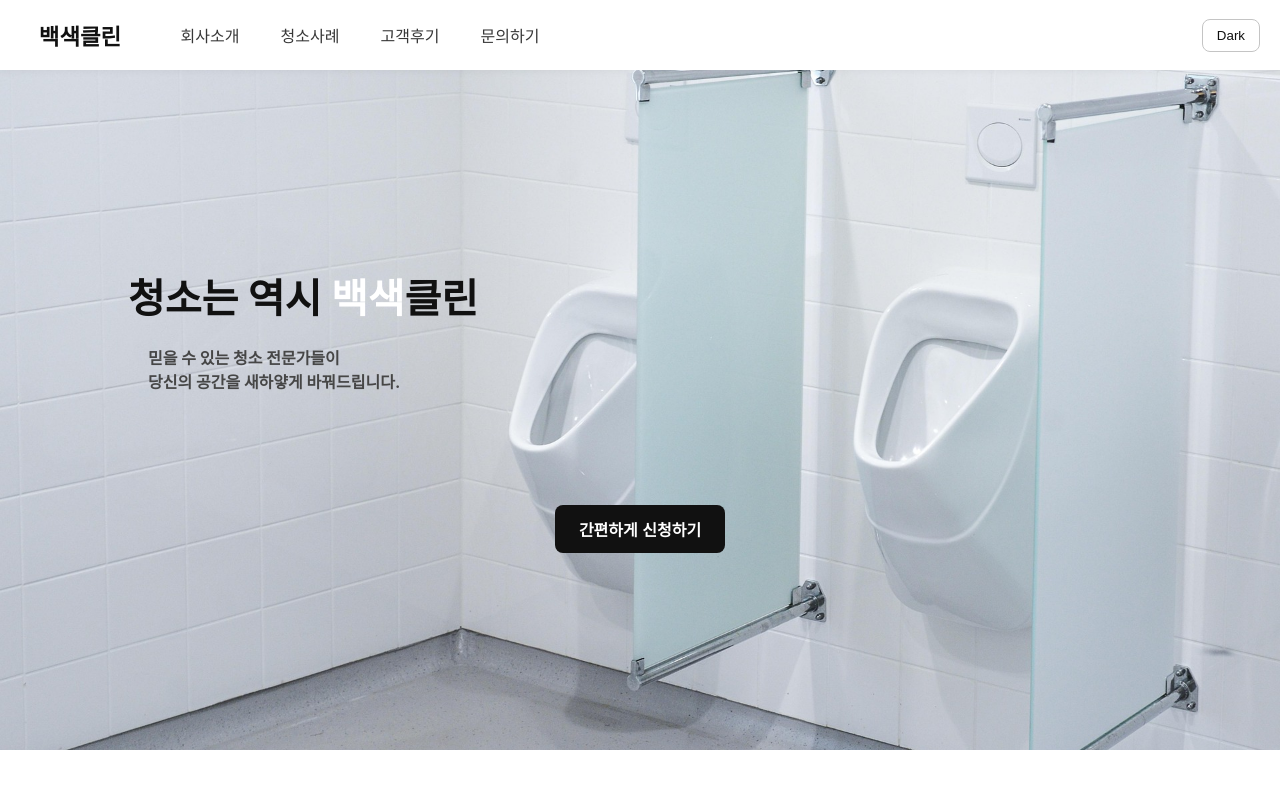
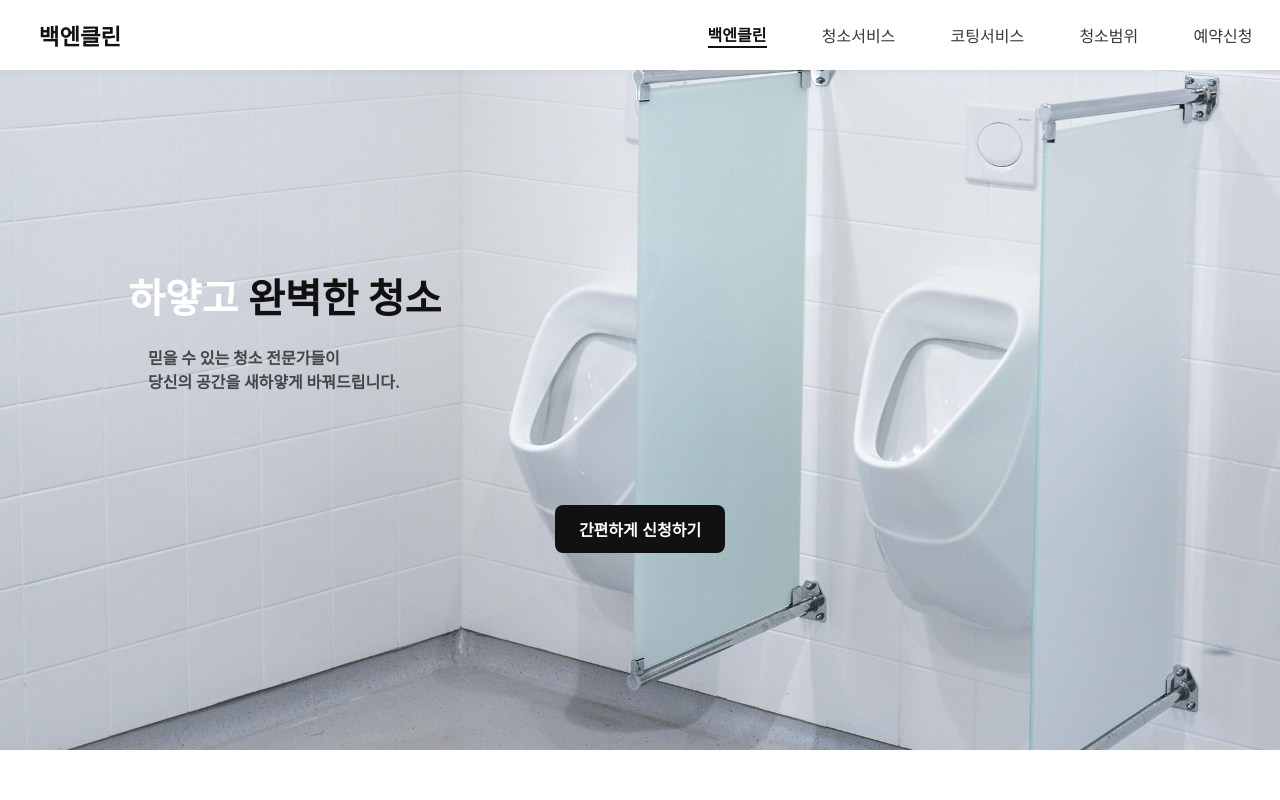
Before and after one commit to nownity/baeksaekclean, a React (Create React App) app: page / in a window 1280 px wide. Shown: the top 800 px of the page. Built offline with nearby package versions, Linux system fonts and the light colour scheme.

Commit message:
백엔클린으로 상호 변경

```diff
--- a/src/components/Header.jsx
+++ b/src/components/Header.jsx
@@ -11,6 +11,7 @@ const HeaderContainer = styled.header`
   z-index: 999;
   display: flex;
   align-items: center;
+  justify-content: space-between;
   box-shadow: 0 1px 8px rgba(0, 0, 0, 0.05);
   @media (max-width: 768px) {
     justify-content: center;
@@ -31,7 +32,7 @@ const Logo = styled.div`
 
 const Nav = styled.nav`
   display: flex;
-  width: 400px;
+  width: 600px;
   align-items: center;
   justify-content: space-around;
   @media (max-width: 768px) {
@@ -172,7 +173,7 @@ const Header = ({ currentSection, sectionRefs }) => {
   return (
     <HeaderContainer>
       <Logo onClick={() => window.scrollTo({ top: 0, behavior: "smooth" })}>
-        백색클린
+        백엔클린
       </Logo>
 
       <Hamburger onClick={() => setMenuOpen(true)} $show={!menuOpen}>
@@ -185,31 +186,37 @@ const Header = ({ currentSection, sectionRefs }) => {
             window.scrollTo({ top: 0, behavior: "smooth" }) & setMenuOpen(false)
           }
         >
-          백색클린
+          백엔클린
         </MLogo>
+        <NavItem
+          onClick={() => scrollToSection("hero")}
+          $active={currentSection === "hero"}
+        >
+          백엔클린
+        </NavItem>
         <NavItem
           onClick={() => scrollToSection("about")}
           $active={currentSection === "about"}
         >
-          회사소개
+          청소서비스
         </NavItem>
         <NavItem
           onClick={() => scrollToSection("sample")}
           $active={currentSection === "sample"}
         >
-          청소사례
+          코팅서비스
         </NavItem>
         <NavItem
           onClick={() => scrollToSection("info")}
           $active={currentSection === "info"}
         >
-          고객후기
+          청소범위
         </NavItem>
         <NavItem
           onClick={() => scrollToSection("contact")}
           $active={currentSection === "contact"}
         >
-          문의하기
+          예약신청
         </NavItem>
         <TextPhone>010-9508-6626</TextPhone>
         <TextEmail>baeksaekclaen@gmail.com</TextEmail>
--- a/src/pages/HeroSection.jsx
+++ b/src/pages/HeroSection.jsx
@@ -93,7 +93,7 @@ const HeroSection = ({ sectionRefs }) => {
       <Overlay />
       <TextSection>
         <Title {...fadeInTitle}>
-          청소는 역시 <WhiteText>백색</WhiteText>클린
+          <WhiteText>하얗고</WhiteText> 완벽한 청소
         </Title>
         <SubTitle {...fadeInSubTitle}>믿을 수 있는 청소 전문가들이</SubTitle>
         <SubTitle {...fadeInSubTitle}>
--- a/src/pages/MainPage.jsx
+++ b/src/pages/MainPage.jsx
@@ -22,26 +22,26 @@ const MainWrapper = styled.main`
   margin-top: 70px;
 `;
 
-const ThemeToggle = styled.button`
-  position: fixed;
-  top: 19px;
-  right: 20px;
-  padding: 8px 14px;
-  background-color: transparent;
-  color: ${({ theme }) => theme.text};
-  border: 1px solid ${({ theme }) => theme.togglebtn};
-  border-radius: 8px;
-  transition: all 0.3s ease-in-out;
-  cursor: pointer;
-  z-index: 1000;
+// const ThemeToggle = styled.button`
+//   position: fixed;
+//   top: 19px;
+//   right: 20px;
+//   padding: 8px 14px;
+//   background-color: transparent;
+//   color: ${({ theme }) => theme.text};
+//   border: 1px solid ${({ theme }) => theme.togglebtn};
+//   border-radius: 8px;
+//   transition: all 0.3s ease-in-out;
+//   cursor: pointer;
+//   z-index: 1000;
 
-  @media (max-width: 768px) {
-    right: auto;
-    top: auto;
-    left: 20px;
-    bottom: 20px;
-  }
-`;
+//   @media (max-width: 768px) {
+//     right: auto;
+//     top: auto;
+//     left: 20px;
+//     bottom: 20px;
+//   }
+// `;
 
 const MainPage = ({ toggleTheme, isDarkMode }) => {
   const [currentSection, setCurrentSection] = useState("hero");
@@ -107,9 +107,9 @@ const MainPage = ({ toggleTheme, isDarkMode }) => {
         </section>
         <Footer />
       </MainWrapper>
-      <ThemeToggle onClick={toggleTheme}>
+      {/* <ThemeToggle onClick={toggleTheme}>
         {isDarkMode ? "Light" : "Dark"}
-      </ThemeToggle>
+      </ThemeToggle> */}
     </Container>
   );
 };
--- a/src/pages/SampleSection.jsx
+++ b/src/pages/SampleSection.jsx
@@ -339,11 +339,9 @@ const SampleSection = () => {
   const fadeIn11 = useScrollFadeIn("up", 0.8, 0);
   const fadeIn12 = useScrollFadeIn("up", 0.8, 0.3);
   const fadeIn13 = useScrollFadeIn("up", 0.8, 0.5);
-  const fadeIn14 = useScrollFadeIn("up", 0.8, 0.5);
   const fadeIn21 = useScrollFadeIn("up", 0.8, 0);
   const fadeIn22 = useScrollFadeIn("up", 0.8, 0.3);
   const fadeIn23 = useScrollFadeIn("up", 0.8, 0.5);
-  const fadeIn24 = useScrollFadeIn("up", 0.8, 0.5);
   const fadeIn31 = useScrollFadeIn("up", 0.8, 0);
   const fadeIn32 = useScrollFadeIn("up", 0.8, 0.3);
   const fadeIn33 = useScrollFadeIn("up", 0.8, 0.5);
--- a/src/styles/theme.js
+++ b/src/styles/theme.js
@@ -20,7 +20,7 @@ export const lightTheme = {
 
 export const darkTheme = {
   mode: "dark",
-  background: "#0F0F0F",
+  background: "#000000",
   text: "#E5E5E5",
   textSub: "#b3b3b3",
   textWhite: "#111111",
@@ -28,7 +28,7 @@ export const darkTheme = {
   contactBtn: "#E5E5E5",
   headertext: "#a1a1a1",
   section: "#1C1C1E",
-  headerbg: "#0f0f0f",
+  headerbg: "#000000ff",
   herobg: "#303030",
   aboutbg: "#292929",
   footerbg: "#222",
```
